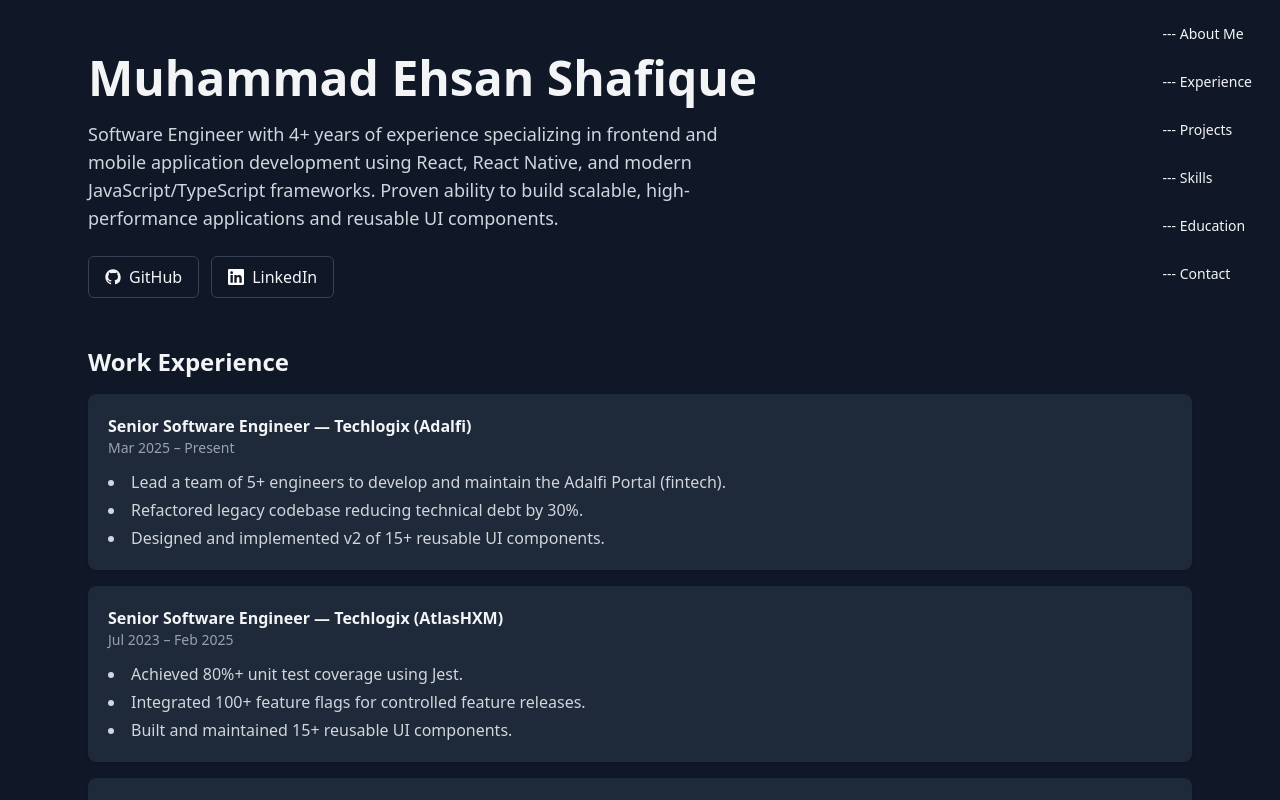
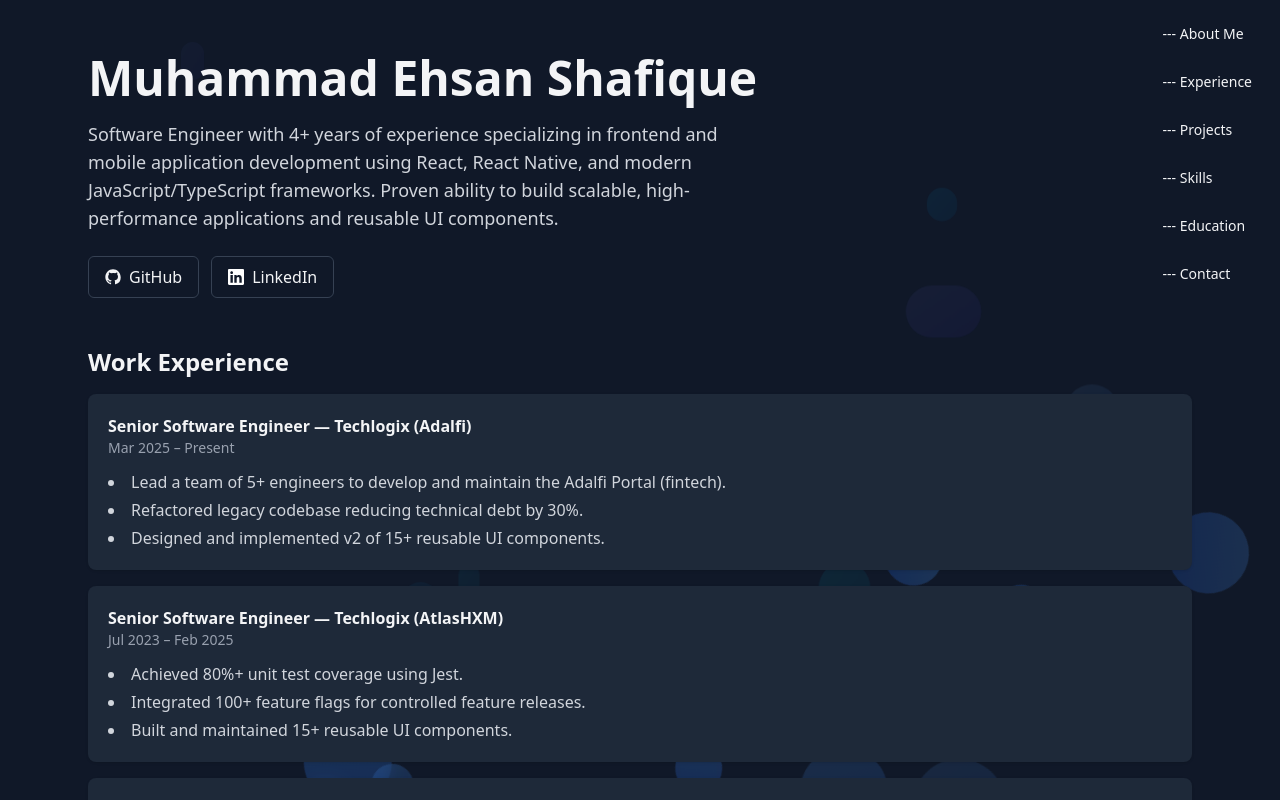
Before and after one commit to ehsanexe/my-portfolio, a React (Vite) app: page / in a window 1280 px wide. Shown: the top 800 px of the page. Built offline with nearby package versions, Linux system fonts and the light colour scheme.

Commit message:
Add BackgroundBubbles component with floating bubble animations

```diff
--- a/src/App.jsx
+++ b/src/App.jsx
@@ -1,4 +1,5 @@
 import React from "react";
+import BackgroundBubbles from "./components/BackgroundBubbles";
 
 const profile = {
   name: "Muhammad Ehsan Shafique",
@@ -86,8 +87,9 @@
 
 export default function App() {
   return (
-    <div className="min-h-screen bg-gray-900 text-gray-100 antialiased">
-      <header className="max-md:hidden fixed top-4 right-4 z-30">
+    <div className="min-h-screen bg-gray-900 text-gray-100 antialiased relative">
+      <BackgroundBubbles />
+      <header className="max-md:hidden fixed top-4 right-4 z-40">
         <nav className="flex flex-col gap-3">
           <a
             href="#about"
@@ -128,7 +130,7 @@
         </nav>
       </header>
 
-      <main className="max-w-6xl mx-auto px-6 py-12 grid gap-12">
+      <main className="max-w-6xl mx-auto px-6 py-12 grid gap-12 relative z-10">
         {/* HERO */}
         <section id="about" className="grid md:grid-cols-3 gap-8 items-center">
           <div className="md:col-span-2">
--- /dev/null
+++ b/src/components/BackgroundBubbles.css
@@ -0,0 +1,92 @@
+/* Floating bubble animation */
+@keyframes float {
+  0% {
+    transform: translateY(0) rotate(0deg);
+    opacity: 0;
+  }
+  10% {
+    opacity: 0.7;
+  }
+  90% {
+    opacity: 0.7;
+  }
+  100% {
+    transform: translateY(-100vh) rotate(360deg);
+    opacity: 0;
+  }
+}
+
+/* Pulse animation for accent bubbles */
+@keyframes pulse-custom {
+  0%, 100% {
+    transform: scale(1);
+    opacity: 0.2;
+  }
+  50% {
+    transform: scale(1.1);
+    opacity: 0.4;
+  }
+}
+
+/* Apply animations to bubbles */
+.bubble {
+  animation: float infinite linear;
+}
+
+.accent-bubble {
+  animation: pulse-custom infinite ease-in-out;
+}
+
+/* Additional floating variations for more natural movement */
+@keyframes float-left {
+  0% {
+    transform: translateY(0) translateX(0) rotate(0deg);
+    opacity: 0;
+  }
+  10% {
+    opacity: 0.6;
+  }
+  50% {
+    transform: translateY(-50vh) translateX(-20px) rotate(180deg);
+  }
+  90% {
+    opacity: 0.6;
+  }
+  100% {
+    transform: translateY(-100vh) translateX(-40px) rotate(360deg);
+    opacity: 0;
+  }
+}
+
+@keyframes float-right {
+  0% {
+    transform: translateY(0) translateX(0) rotate(0deg);
+    opacity: 0;
+  }
+  10% {
+    opacity: 0.6;
+  }
+  50% {
+    transform: translateY(-50vh) translateX(20px) rotate(180deg);
+  }
+  90% {
+    opacity: 0.6;
+  }
+  100% {
+    transform: translateY(-100vh) translateX(40px) rotate(360deg);
+    opacity: 0;
+  }
+}
+
+/* Apply different animations to create variety */
+.bubble:nth-child(3n) {
+  animation-name: float-left;
+}
+
+.bubble:nth-child(3n+1) {
+  animation-name: float-right;
+}
+
+.bubble:nth-child(3n+2) {
+  animation-name: float;
+}
--- /dev/null
+++ b/src/components/BackgroundBubbles.jsx
@@ -0,0 +1,60 @@
+import React from 'react';
+import './BackgroundBubbles.css';
+
+const BackgroundBubbles = () => {
+  // Generate random bubble properties
+  const bubbles = Array.from({ length: 15 }, (_, index) => ({
+    id: index,
+    size: Math.random() * 80 + 20, // Random size between 20-100px
+    left: Math.random() * 100, // Random horizontal position (0-100%)
+    animationDuration: Math.random() * 15 + 10, // Random duration between 10-25s
+    animationDelay: Math.random() * 5, // Random delay between 0-5s
+    opacity: Math.random() * 0.4 + 0.1, // Random opacity between 0.1-0.5
+  }));
+
+  return (
+    <div className="fixed inset-0 overflow-hidden pointer-events-none z-0">
+      {bubbles.map((bubble) => (
+        <div
+          key={bubble.id}
+          className="bubble absolute rounded-full bg-gradient-to-br from-blue-400/30 to-blue-600/30 backdrop-blur-sm"
+          style={{
+            width: `${bubble.size}px`,
+            height: `${bubble.size}px`,
+            left: `${bubble.left}%`,
+            bottom: '-100px',
+            opacity: bubble.opacity,
+            animationDuration: `${bubble.animationDuration}s`,
+            animationDelay: `${bubble.animationDelay}s`,
+          }}
+        />
+      ))}
+
+      {/* Additional decorative bubbles with different blue shades */}
+      {Array.from({ length: 8 }, (_, index) => {
+        const blueColors = [
+          'from-blue-300/20 to-blue-500/20',
+          'from-sky-400/20 to-sky-600/20',
+          'from-indigo-400/20 to-indigo-600/20',
+          'from-cyan-400/20 to-cyan-600/20',
+        ];
+        return (
+          <div
+            key={`accent-${index}`}
+            className={`accent-bubble absolute rounded-full bg-gradient-to-br ${blueColors[index % 4]}`}
+            style={{
+              width: `${Math.random() * 60 + 15}px`,
+              height: `${Math.random() * 60 + 15}px`,
+              left: `${Math.random() * 100}%`,
+              top: `${Math.random() * 100}%`,
+              animationDuration: `${Math.random() * 4 + 2}s`,
+              animationDelay: `${Math.random() * 2}s`,
+            }}
+          />
+        );
+      })}
+    </div>
+  );
+};
+
+export default BackgroundBubbles;
```
